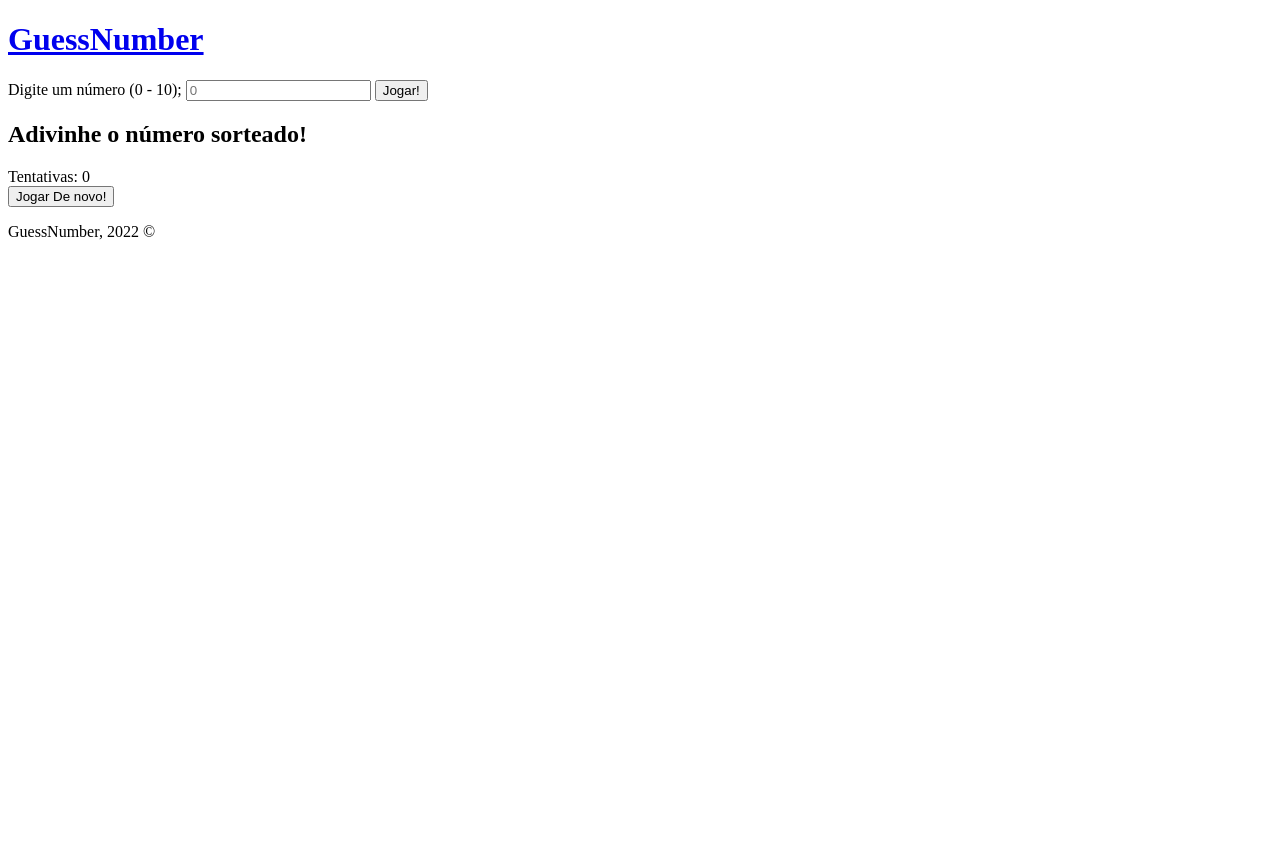
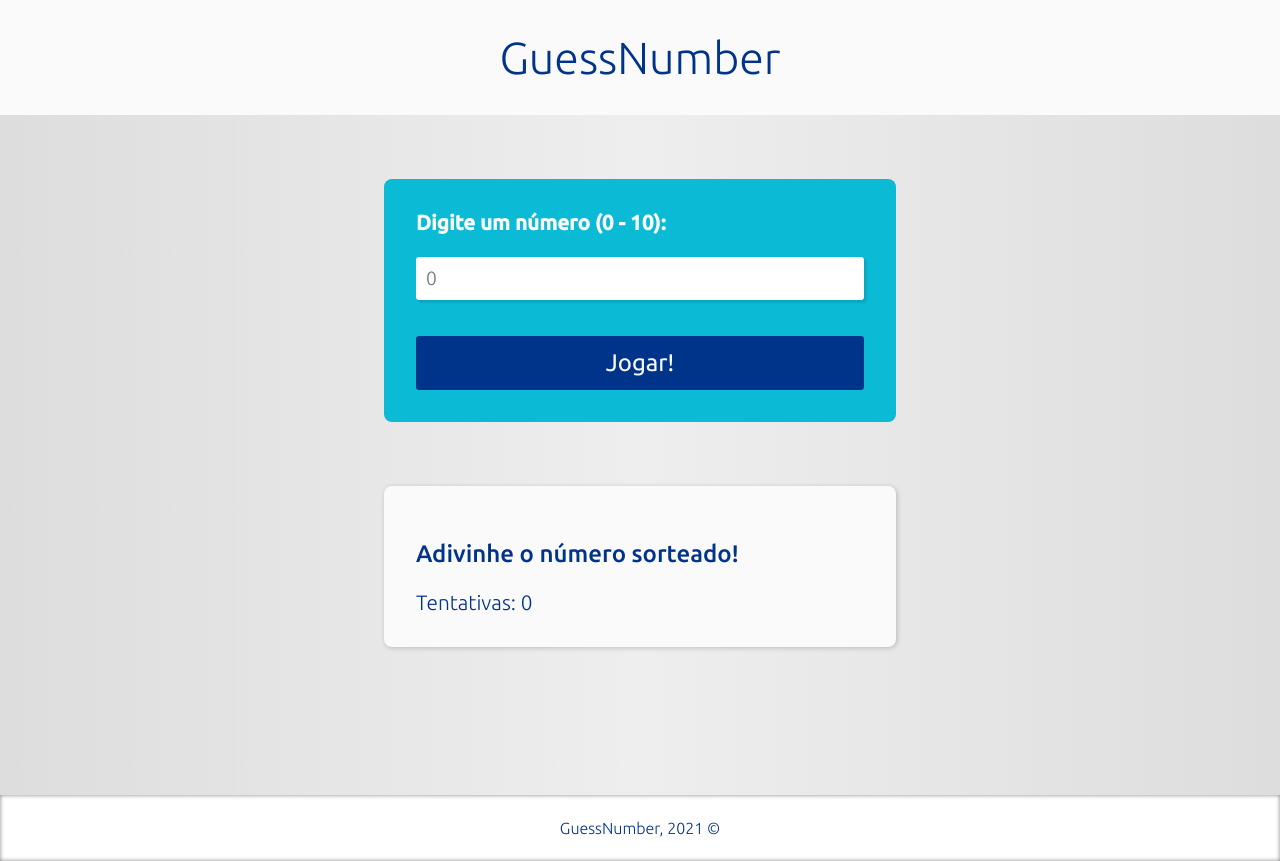
Before and after one commit to robertbryan77/Guess-Number, a website: page index.html in a window 1280 px wide. Before the commit the page ends 800 px from the top, so only its background shows below. Drawn offline with Linux system fonts and the light colour scheme.

Commit message:
finished

```diff
--- a/css/styles.css
+++ b/css/styles.css
@@ -0,0 +1,150 @@
+/* Global ================== */
+:root {
+    --white: #fafafa;
+    --blue: #00348a;
+    --blue-light: #0bbbd6;
+  }
+
+  * {
+    margin: 0;
+    padding: 0;
+    box-sizing: border-box;
+    font-family: 'Ubuntu', sans-serif;
+    text-decoration: none;
+  }
+
+  /* Header ============= */
+  header {
+    width: 100%;
+    text-align: center;
+    padding: 2rem;
+    box-shadow: 0px 2px 4px 2px rgba(0, 0, 0, 0.5);
+    background-color: var(--white);
+  }
+
+  header a h1 {
+    color: var(--blue);
+    font-size: 2.8rem;
+    font-weight: 300;
+  }
+
+  /* Container =============== */
+  .container {
+    width: 100%;
+    height: 85vh;
+
+    display: flex;
+    flex-direction: column;
+    align-items: center;
+    justify-content: flex-start;
+
+    background: linear-gradient(to right, #ddd, #eee, #ddd);
+  }
+
+  /* Form =========== */
+  .container form {
+    background: var(--blue-light);
+
+    display: flex;
+    flex-direction: column;
+    width: 40%;
+    padding: 2rem;
+    margin-top: 5%;
+    border-radius: 0.5rem;
+  }
+
+  .container form label {
+    color: var(--white);
+    font-size: 1.3rem;
+    font-weight: 600;
+  }
+
+  .container form input {
+    border: 0;
+    outline: 0;
+    margin: 5% 0px;
+    padding: 10px;
+    font-size: 1.2rem;
+    font-weight: 300;
+    border-radius: 0.2rem;
+    box-shadow: 2px 2px 2px 1px rgba(0, 0, 0, 0.1);
+  }
+
+  .container form input:focus {
+    box-shadow: inset 1px 2px 4px 2px rgba(0, 0, 0, 0.1);
+  }
+
+  .container form button {
+    cursor: pointer;
+    margin-top: 3%;
+    border: 0;
+    outline: 0;
+    padding: 0.8rem;
+    border-radius: 0.2rem;
+    font-size: 1.5rem;
+    font-weight: 400;
+    background: var(--blue);
+    color: var(--white);
+    transition: 0.3s ease-in-out;
+  }
+
+  .container form button:hover {
+    color: var(--blue);
+    background: var(--white);
+  }
+
+  /* Section ========== */
+  .container .result-box {
+    margin-top: 5%;
+    background: var(--white);
+    width: 40%;
+    padding: 2rem;
+    border-radius: 0.5rem;
+    box-shadow: 1px 1px 5px 0px rgba(0, 0, 0, 0.2);
+    color: #00348a;
+  }
+
+  .container .result-box h2 {
+    font-weight: 500;
+    font-size: 1.5rem;
+    margin: 5% 0%;
+  }
+
+  .container .result-box span {
+    font-size: 1.3rem;
+    font-weight: 300;
+  }
+
+  /* Btn jogar de novo =============*/
+  .container #btnRestart {
+    cursor: pointer;
+    border: 0;
+    outline: 0;
+    background: var(--white);
+    color: var(--blue);
+    padding: 1rem;
+    margin-top: 3%;
+    font-size: 1.3rem;
+    border-radius: 0.3rem;
+    box-shadow: 1px 1px 5px 0px rgba(0, 0, 0, 0.3);
+    transition: 0.2s ease-in-out;
+
+    display: none;
+  }
+
+  .container #btnRestart:hover {
+    background: var(--blue);
+    color: var(--white);
+  }
+
+  footer {
+    padding: 1.5rem;
+    text-align: center;
+    box-shadow: inset 0px 0px 4px 0px rgba(0, 0, 0, 0.5);
+  }
+
+  footer p {
+    color: var(--blue);
+    font-size: 1rem;
+    font-weight: 300;
+  }
--- a/index.html
+++ b/index.html
@@ -1,31 +1,24 @@
 <!DOCTYPE html>
-<html lang="en">
-
+<html lang="pt-br">
   <head>
     <meta charset="UTF-8">
-    <meta http-equiv="X-UA-Compatible" content="IE=edge">
     <meta name="viewport" content="width=device-width, initial-scale=1.0">
     <title>GuessNumber</title>
     <link rel="stylesheet" href="./css/styles.css">
     <script src="./js/index.js" defer></script>
 
-
-    <link rel="preconnect" href="https://fonts.googleapis.com">
-    <link rel="preconnect" href="https://fonts.gstatic.com" crossorigin>
-    <link href="https://fonts.googleapis.com/css2?family=Poppins:wght@600&family=Ubuntu:wght@300;400;500&display=swap"
-        rel="stylesheet">
+    <link rel="preconnect" href="https://fonts.gstatic.com">
+    <link href="https://fonts.googleapis.com/css2?family=Ubuntu:wght@300;400;500&display=swap" rel="stylesheet">
   </head>
-
   <body>
     <header>
-        <a href="#">
-            <h1>GuessNumber</h1>
-        </a>
+      <a href="#"><h1>GuessNumber</h1></a>
     </header>
+
     <main class="container">
-        <form>
-            <label for="Kick">Digite um número (0 - 10);</label>
-            <input type="numeber" id="kick" max="10" placeholder="0">
+      <form id="form">
+        <label for="kick">Digite um número (0 - 10):</label>
+        <input type="number" id="kick" max="10" placeholder="0">
 
         <button type="submit">Jogar!</button>
       </form>
@@ -33,14 +26,13 @@
       <section class="result-box" id="result">
         <h2 id="status">Adivinhe o número sorteado!</h2>
         <span id="attempt">Tentativas: 0</span>
+      </section>
 
-        </section>
-        <button id="btnRestart">Jogar De novo!</button>
+      <button id="btnRestart" onclick="restart()">Jogar de novo!</button>
     </main>
 
     <footer>
-        <p>GuessNumber, 2022 &copy;</p>
+      <p>GuessNumber, 2021 &copy;</p>
     </footer>
   </body>
-
 </html>
--- a/js/index.js
+++ b/js/index.js
@@ -0,0 +1,64 @@
+const form = document.getElementById('form');
+form.addEventListener('submit', handleSubmit);
+
+let status = document.getElementById('status');
+let attempt = document.getElementById('attempt');
+let result = document.getElementById('result');
+
+const Guess = {
+  max: 10,
+  attemptsNumber: 0,
+  numberDrawn: function randomValue() {
+    return Math.round(Math.random() * this.max);
+  }
+};
+
+let numberDrawn = Guess.numberDrawn();
+
+function updateAttempt(attempt, value) {
+  attempt.innerHTML = 'Tentativa: ' + value
+};
+
+function handleSubmit(e) {
+  e.preventDefault();
+
+  let kick = document.getElementById('kick').value;
+
+  if(!kick) {
+    alert('Digite algum valor!')
+    return;
+  };
+
+  updateAttempt(attempt, ++Guess.attemptsNumber);
+
+  if(numberDrawn == kick) {
+    playAgain();
+    status.innerHTML = 'Parabéns, você acertou!';
+    result.style.transition = '0.4s';
+    result.style.backgroundColor = '#37c978';
+    result.style.color = '#fff';
+    status.style.color = '#fff';
+    clear();
+  } else if(numberDrawn > kick) {
+    status.innerHTML = 'O número é maior!';
+    status.style.color = '#de4251';
+    clear();
+  } else if(numberDrawn < kick) {
+    status.innerHTML = 'O número é menor!';
+    status.style.color = '#de4251';
+    clear();
+  }
+};
+
+
+function playAgain() {
+  document.getElementById('btnRestart').style.display = 'flex';
+};
+
+function restart() {
+  document.location.reload(true);
+};
+
+function clear() {
+  document.getElementById('kick').value = '';
+};
```
Lines whose indentation alone changed are shown as unchanged.
